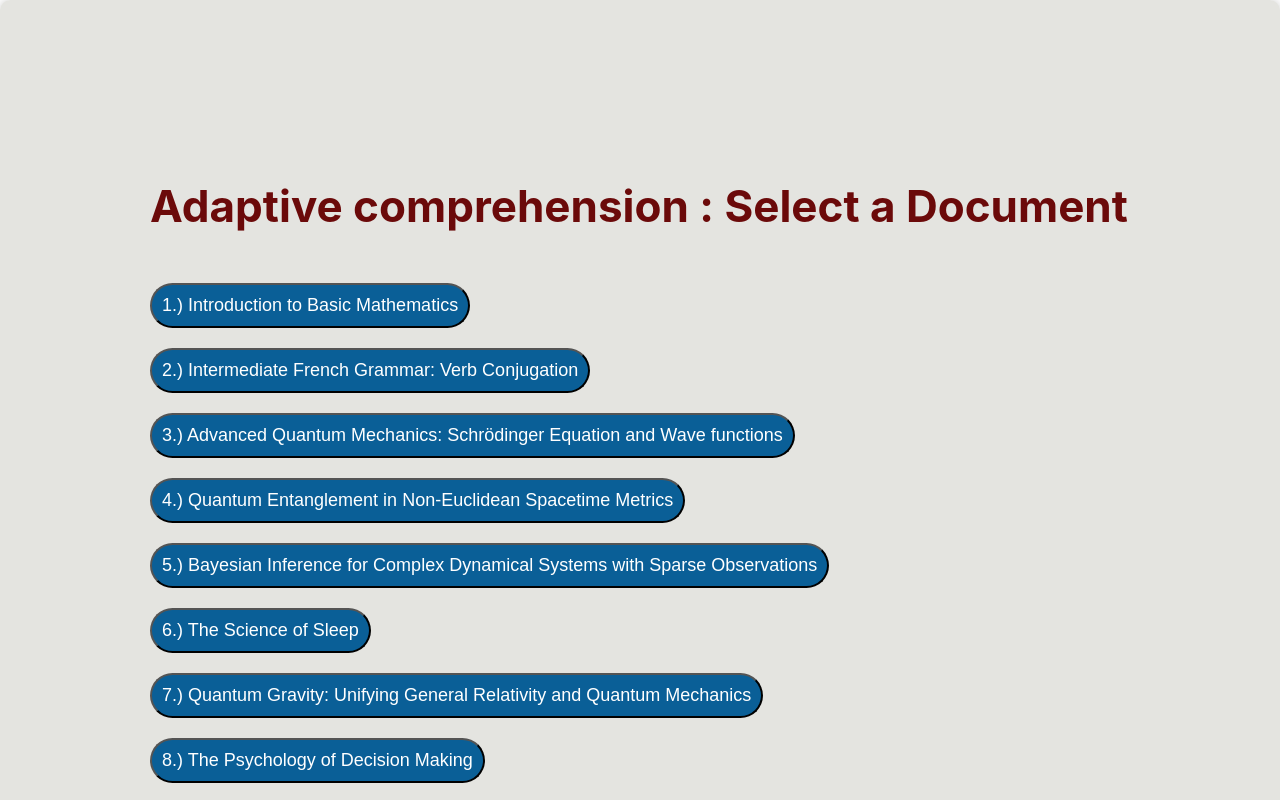
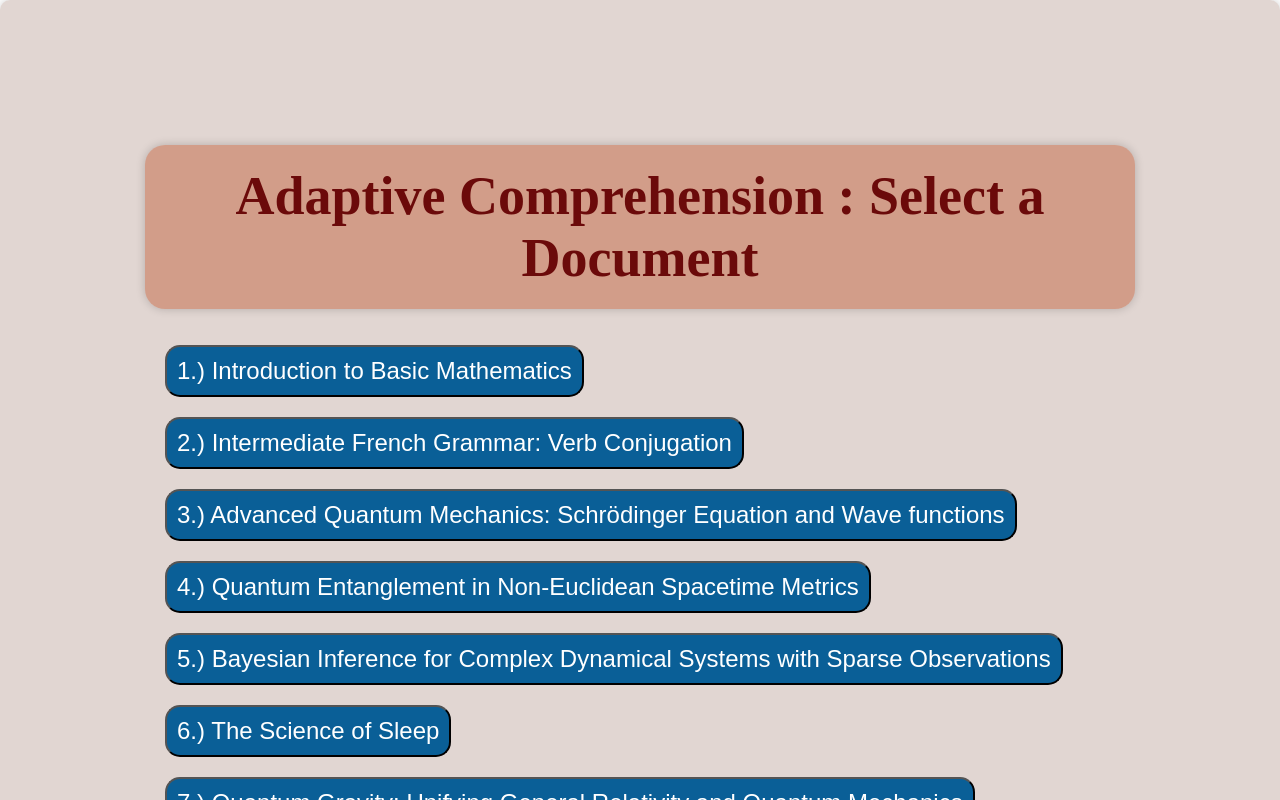
Before and after one commit to jais33007/adaptive_reading, a React (Create React App) app: page /documents in a window 1280 px wide. Shown: the top 800 px of the page. Built offline with nearby package versions, Linux system fonts and the light colour scheme.

Commit message:
Updated summary and survey

```diff
--- a/src/components/DocumentList.css
+++ b/src/components/DocumentList.css
@@ -1,43 +1,48 @@
-/* Updated styling for the DocumentList component */
 .document-list {
-  max-width: 1000px;
+  max-width: 1500px;
   margin: auto;
-  padding: 150px;
-  background-color: #b9b9af63; /* Light gray background */
+  padding: 145px;
+  background-color: #9971634a;
   border-radius: 10px;
   box-shadow: 0 0 10px rgba(0, 0, 0, 0.2);
   text-align: left;
 }
 
 .document-list-title {
-  font-size: 44px;
+  font-size: 54px;
   font-weight: bold;
-  margin-bottom: 50px;
-  color: #6b0a0a; /* Dark gray text color */
+  font-family: 'Times New Roman', Times, serif;
+  margin-top: 5px;
+  color: #6b0a0a;
+  max-width: 1200px;
+  margin: auto;
+  padding: 20px;
+  background-color: #be51296e;
+  border-radius: 20px;
+  box-shadow: 0 0 10px rgba(0, 0, 0, 0.2);
+  text-align: center;
 }
 
 .document-list-items {
   list-style: none;
-  padding: 0;
+  padding: 20px;
 }
 
 .document-item {
-
-
   margin-bottom: 20px;
 }
 
 .document-link {
   display: block;
   padding: 10px;
-  background-color: #0a5f97; /* Blue background */
-  color: #fff; /* White text color */
+  background-color: #0a5f97;
+  color: #fff;
   text-decoration: none;
-  border-radius: 30px; /* Rounded corners */
-  font-size: 18px;
-  transition: background-color 0.3s ease;
+  border-radius: 15px;
+  font-size: 24px;
+  transition: background-color 0.1s ease;
 }
 
 .document-link:hover {
-  background-color: #062b43; /* Slightly darker blue on hover */
+  background-color: #062b43;
 }
--- a/src/components/DocumentList.js
+++ b/src/components/DocumentList.js
@@ -34,7 +34,7 @@ const DocumentList = () => {
 
 return (
   <div className="document-list">
-    <h1 className="document-list-title">Adaptive comprehension : Select a Document</h1>
+    <h1 className="document-list-title">Adaptive Comprehension : Select a Document</h1>
     <ul className="document-list-items">
       {documents.map((doc, index) => (
         <li key={index} className="document-item">
--- a/src/components/Survey.js
+++ b/src/components/Survey.js
@@ -67,7 +67,7 @@ const Survey = () => {
   return (
     <div className="survey-container">
       <h2>Survey Questions</h2>
-      <h4>(1= strongly disagree, 7 =strongly agree)</h4>
+      <h4>(1 = not at all, 7 = extremely)</h4>
       <form onSubmit={handleSubmit}>
         {surveyQuestions.map((questionObj, index) => (
           <div key={index} className="question">
```
Also changed, not shown: 1 other file (tests, documents, lock files or other folders).
